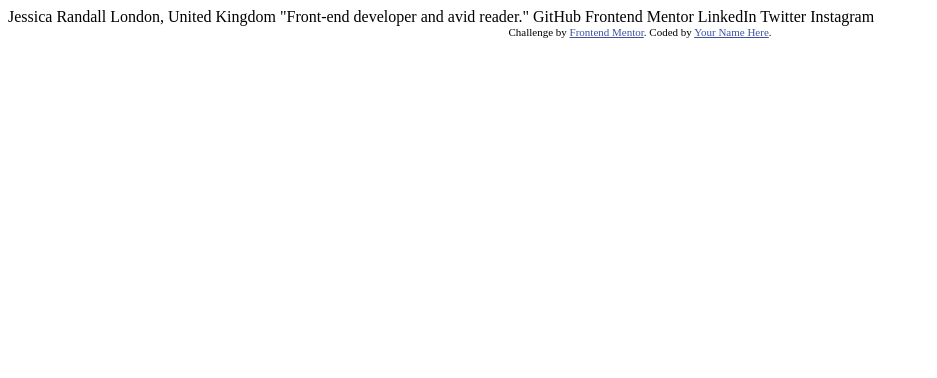
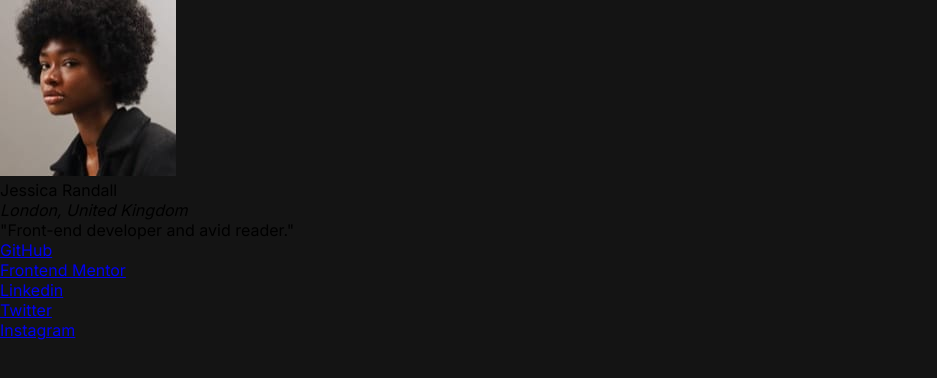
Before and after one commit to jesuspargavela/sociallinksprofile, a plain HTML site: page index.html in a window 1280 px wide. Shown: the whole page, without its empty margins (0-937 px from the left). Drawn offline with Linux system fonts and the light colour scheme.

Commit message:
add html and css structure

```diff
--- a/index.html
+++ b/index.html
@@ -1,34 +1,42 @@
 <!DOCTYPE html>
 <html lang="en">
-<head>
-  <meta charset="UTF-8">
-  <meta name="viewport" content="width=device-width, initial-scale=1.0"> <!-- displays site properly based on user's device -->
-
-  <link rel="icon" type="image/png" sizes="32x32" href="./assets/images/favicon-32x32.png">
-
-  <title>Frontend Mentor | Social links profile</title>
-
-  <!-- Feel free to remove these styles or customise in your own stylesheet 👍 -->
-  <style>
-    .attribution { font-size: 11px; text-align: center; }
-    .attribution a { color: hsl(228, 45%, 44%); }
-  </style>
-</head>
-<body>
-
-  Jessica Randall
-  London, United Kingdom
-  "Front-end developer and avid reader."
-
-  GitHub
-  Frontend Mentor
-  LinkedIn
-  Twitter
-  Instagram
-
-  <div class="attribution">
-    Challenge by <a href="https://www.frontendmentor.io?ref=challenge" target="_blank">Frontend Mentor</a>.
-    Coded by <a href="#">Your Name Here</a>.
-  </div>
-</body>
+  <head>
+    <meta charset="UTF-8" />
+    <meta name="viewport" content="width=device-width, initial-scale=1.0" />
+    <!-- displays site properly based on user's device -->
+    <link
+      rel="icon"
+      type="image/png"
+      sizes="32x32"
+      href="./assets/images/favicon-32x32.png"
+    />
+    <link rel="stylesheet" href="./styles.css" />
+    <link rel="preconnect" href="https://fonts.googleapis.com" />
+    <link rel="preconnect" href="https://fonts.gstatic.com" crossorigin />
+    <link
+      href="https://fonts.googleapis.com/css2?family=Inter:wght@400;600;700&display=swap"
+      rel="stylesheet"
+    />
+    <title>Frontend Mentor | Social links profile</title>
+  </head>
+  <body>
+    <main class="container">
+      <figure class="avatar">
+        <img
+          src="./assets/images/avatar-jessica.jpeg"
+          alt="Photo of Jessica Randall"
+        />
+        <figcaption class="name">Jessica Randall</figcaption>
+        <address>London, United Kingdom</address>
+      </figure>
+      <p>"Front-end developer and avid reader."</p>
+      <ul class="social-links-list">
+        <li class="list-item"><a href="http://">GitHub</a></li>
+        <li class="list-item"><a href="http://">Frontend Mentor </a></li>
+        <li class="list-item"><a href="http://">Linkedin</a></li>
+        <li class="list-item"><a href="http://">Twitter</a></li>
+        <li class="list-item"><a href="http://">Instagram</a></li>
+      </ul>
+    </main>
+  </body>
 </html>
--- /dev/null
+++ b/styles.css
@@ -0,0 +1,22 @@
+* {
+  margin: 0;
+  padding: 0;
+  box-sizing: border-box;
+}
+
+:root {
+  --primary-yellow: hsl(75, 94%, 57%);
+  --white: hsl(0, 0%, 100%);
+  --gray700: hsl(0, 0%, 20%);
+  --gray800: hsl(0, 0%, 12%);
+  --gray900: hsl(0, 0%, 8%);
+}
+
+body {
+  background-color: var(--gray900);
+  font-family: "Inter", "sans serif";
+}
+
+.container {
+
+}
```
